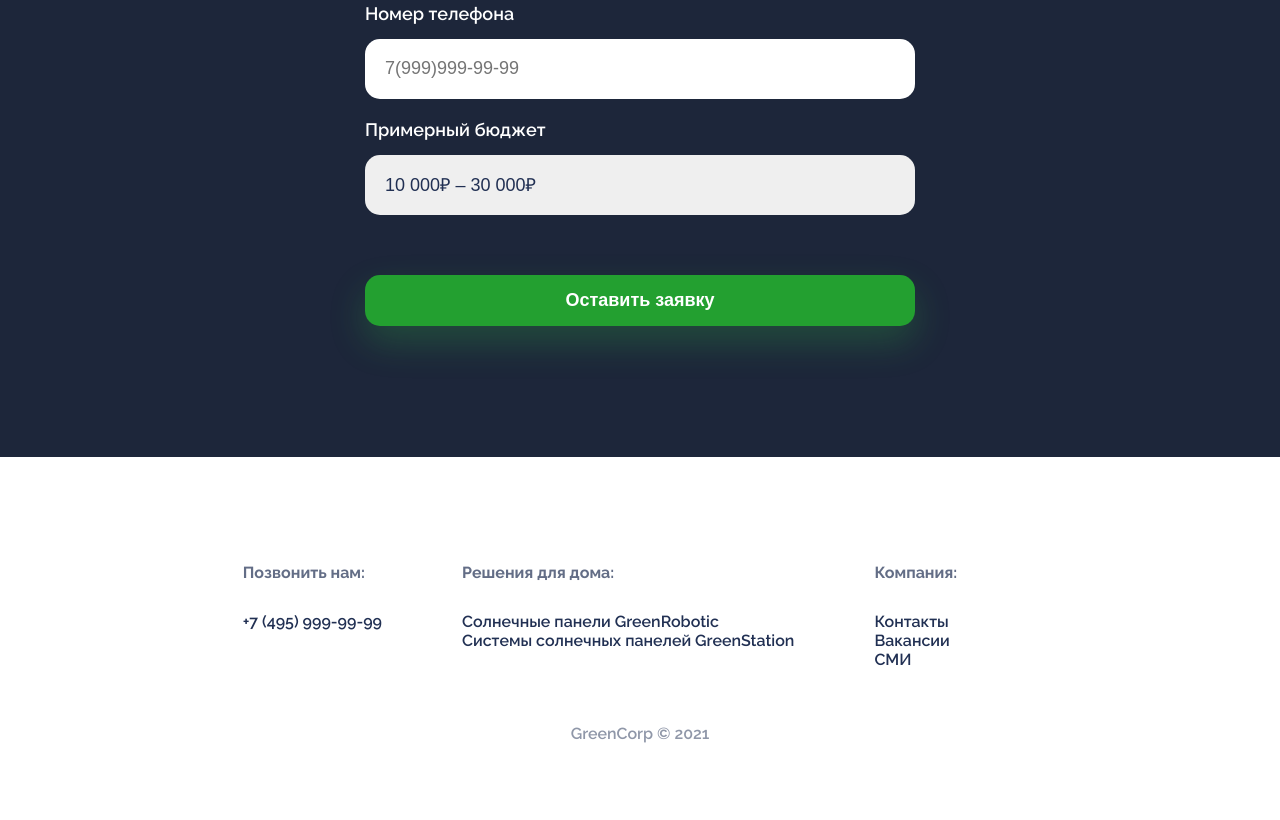
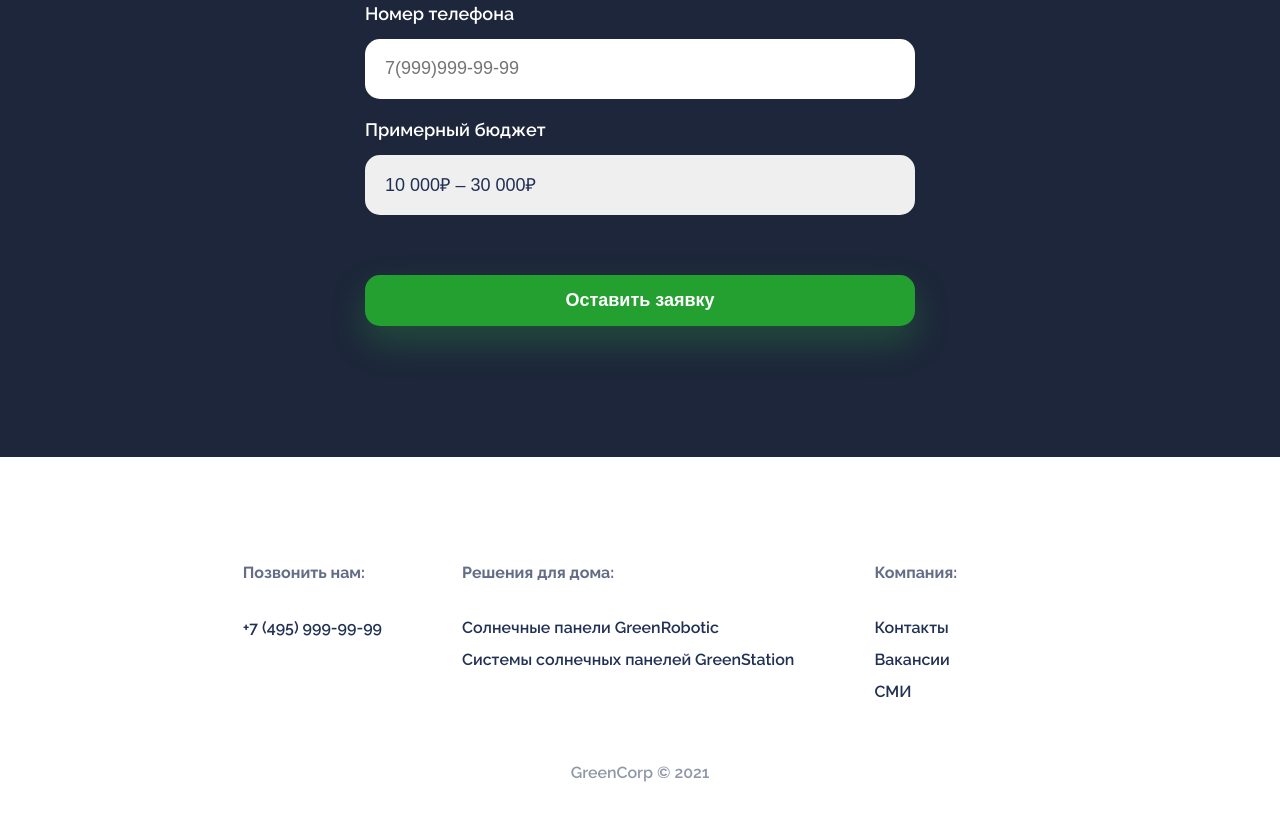
Before and after one commit to KrutoiAlik/green-corp-landing, a plain HTML site: page index.html in a window 1280 px wide. Shown: the part 1461-2281 px from the top of the page. Drawn offline with nearby package versions, Linux system fonts and the light colour scheme.

Commit message:
Fixed line height for footer

```diff
--- a/main.css
+++ b/main.css
@@ -161,7 +161,7 @@ input, select {
 }
 
 .footer {
-    padding: 90px;
+    padding: 90px 20px;
     font-size: 16px;
     font-weight: 600;
 }
@@ -191,6 +191,7 @@ input, select {
     display: flex;
     flex-direction: column;
     margin-bottom: 15px;
+    line-height: 2rem;
 }
 
 @keyframes rotation {
```
